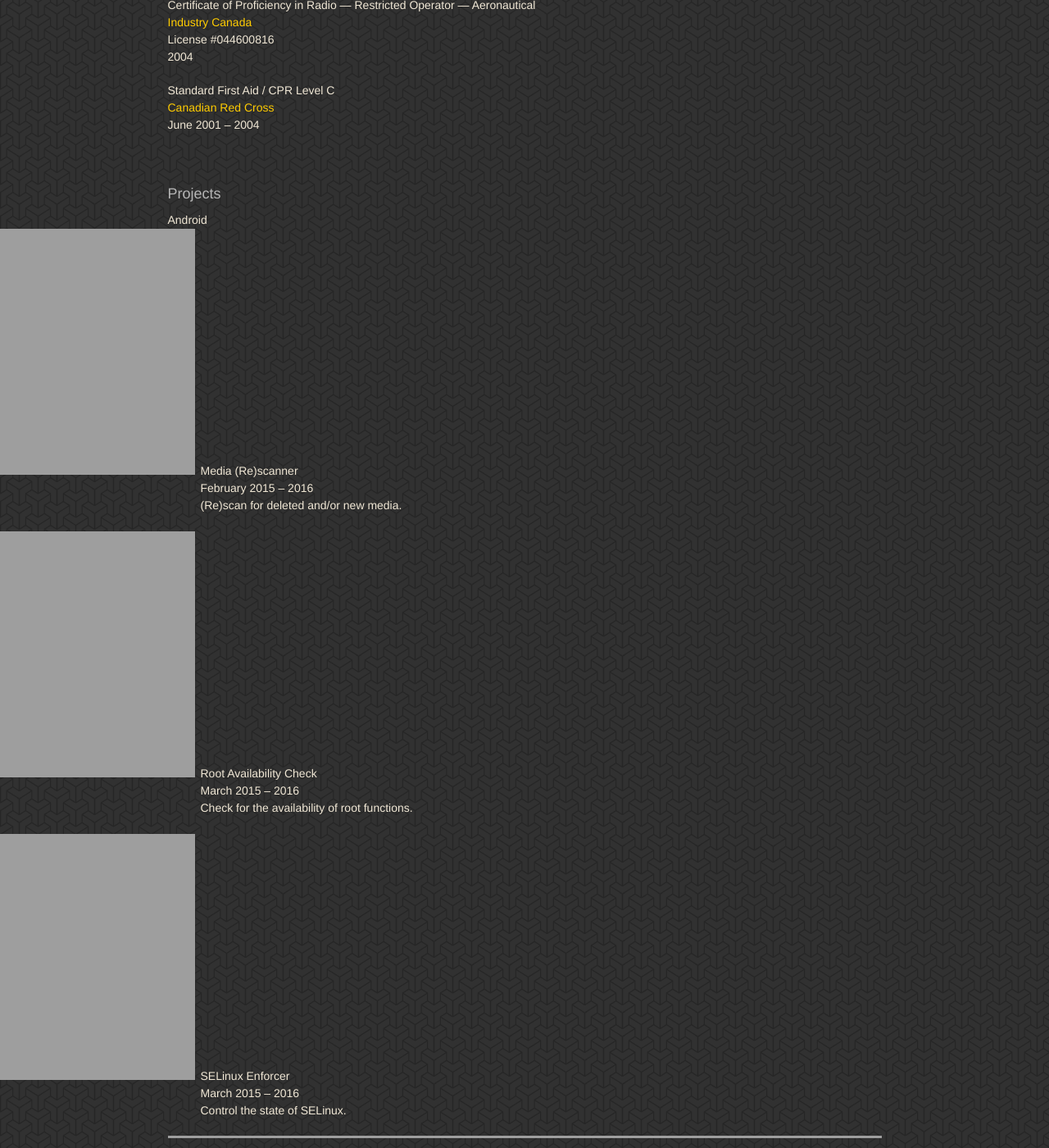
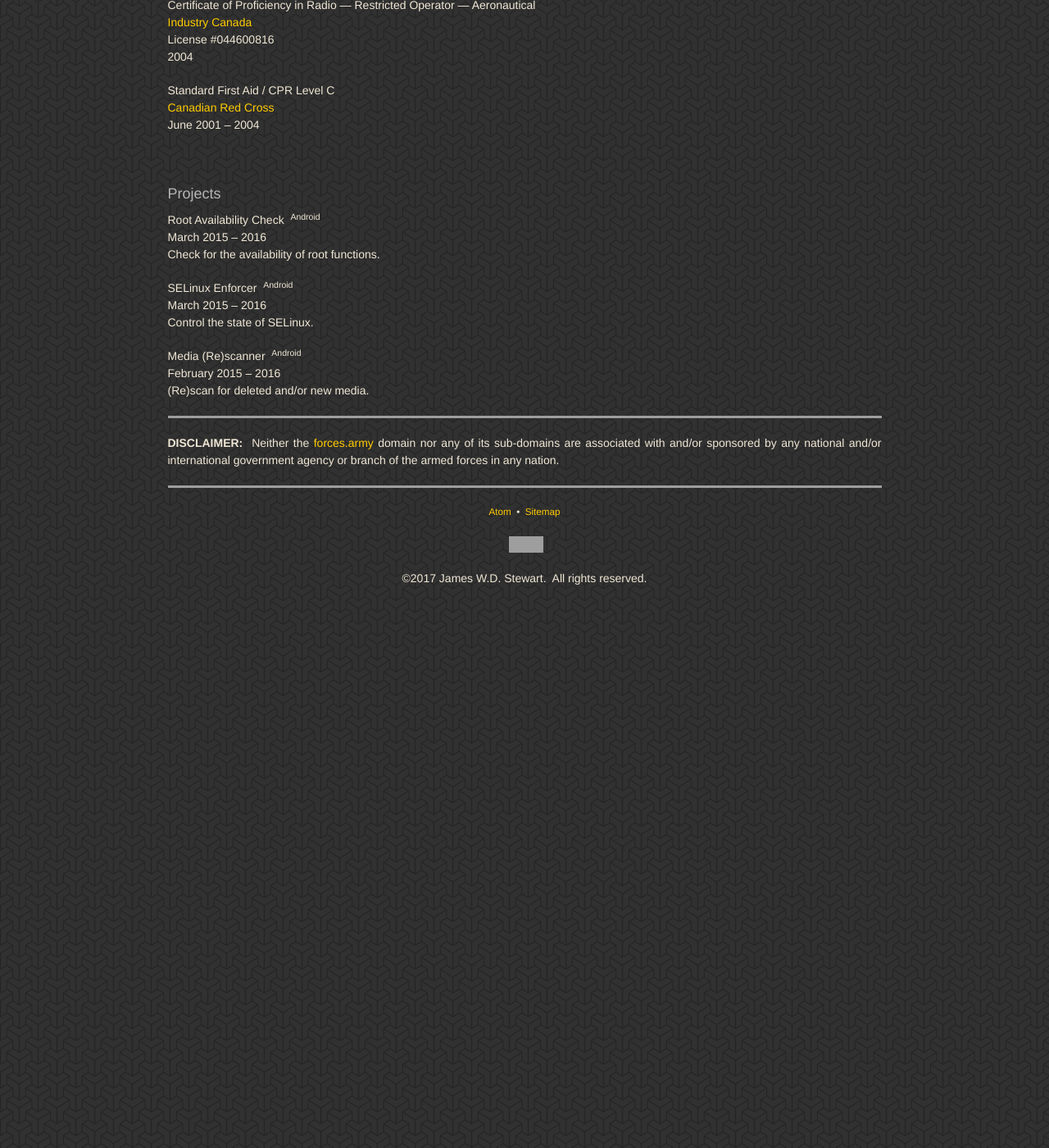
Before and after one commit to jwds1978/jwds1978.github.io, a Jekyll site: the page built from resume.md, in a window 1280 px wide and 1400 px high, scrolled down 24937 px. Shown: the whole window at 82% size. Built offline with Jekyll 4.4.1, drawn with Linux system fonts in a browser that asks for light colours; nearby versions of some CDN libraries; some web fonts are replaced; our own code applies the rules of GitHub Pages for plain Markdown files; after the commit the page ends 25763 px from its top, so only the background shows below that; grey boxes are pictures that could not be loaded.

Commit message:
Change layout of projects.

```diff
--- a/resume.md
+++ b/resume.md
@@ -400,24 +400,19 @@
   </p>
   <p>&nbsp;</p>
   <h3 id="projects">Projects</h3>
-  Android
-  <ul>
-    <li>
-      Media (Re)scanner<br />
-      February 2015 &#8211; 2016<br />
-      (Re)scan for deleted and/or new media.<br />
-      &nbsp;
-    </li>
-    <li>
-      Root Availability Check<br />
-      March 2015 &#8211; 2016<br />
-      Check for the availability of root functions.<br />
-      &nbsp;
-    </li>
-    <li>
-      SELinux Enforcer<br />
-      March 2015 &#8211; 2016<br />
-      Control the state of SELinux.
-    </li>
-  </ul>
+  <p>
+    Root Availability Check&nbsp; <sup>Android</sup><br />
+    March 2015 &#8211; 2016<br />
+    Check for the availability of root functions.
+  </p>
+  <p>
+    SELinux Enforcer&nbsp; <sup>Android</sup><br />
+    March 2015 &#8211; 2016<br />
+    Control the state of SELinux.
+  </p>
+  <p>
+    Media (Re)scanner&nbsp; <sup>Android</sup><br />
+    February 2015 &#8211; 2016<br />
+    (Re)scan for deleted and/or new media.
+  </p>
 </div>
```
